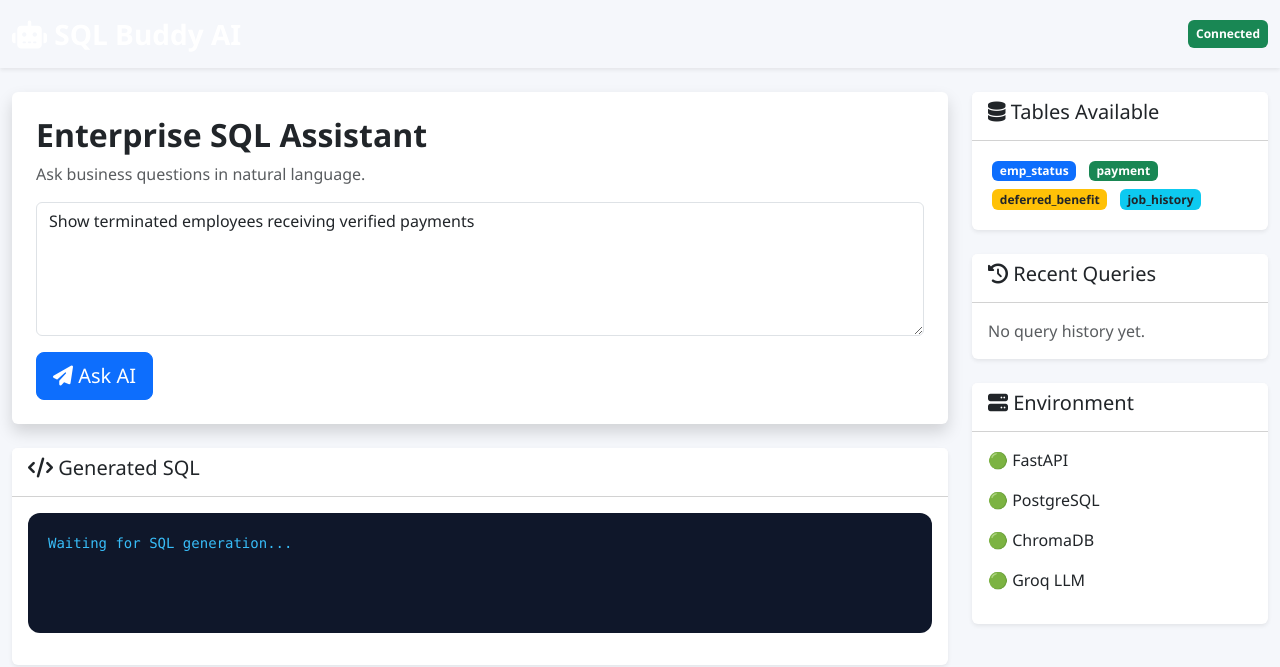
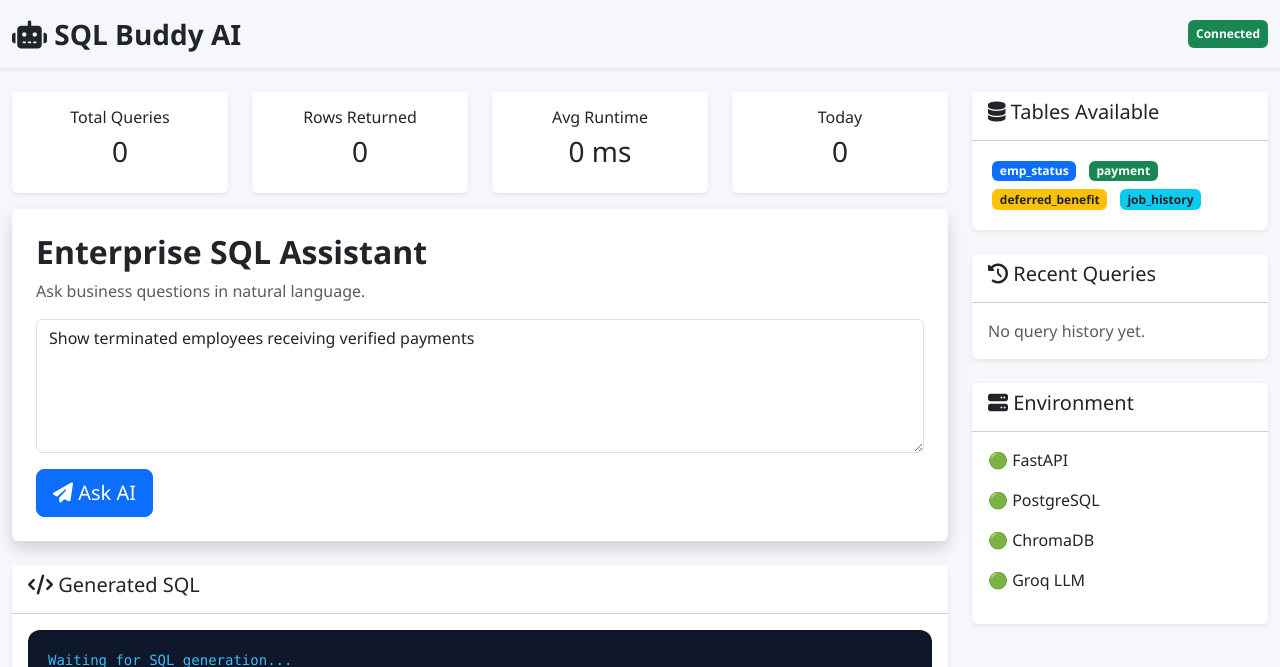
Before and after one commit to BharatArora2006/sql-buddy-ai, a FastAPI app: page /dashboard in a window 1280 px wide. Shown: the top 667 px of the page. Run offline with FastAPI, Linux system fonts and the light colour scheme.

Commit message:
Added KPI dashboards

```diff
--- a/app/main.py
+++ b/app/main.py
@@ -4,6 +4,9 @@ from fastapi import Form
 
 from fastapi.templating import Jinja2Templates
 from fastapi.staticfiles import StaticFiles
+
+from sqlalchemy import func
+from datetime import datetime
 
 from app.database.database import engine
 from app.database.database import Base
@@ -64,7 +67,6 @@ def health_check():
         "message": "SQL Buddy Running"
     }
 
-
 @app.get("/dashboard")
 def dashboard(request: Request):
 
@@ -75,6 +77,41 @@ def dashboard(request: Request):
         .order_by(QueryHistory.id.desc())
         .limit(10)
         .all()
+    )
+
+    # KPI 1
+    total_queries = (
+        db.query(QueryHistory)
+        .count()
+    )
+
+    # KPI 2
+    total_rows = (
+        db.query(
+            func.sum(QueryHistory.row_count)
+        )
+        .scalar()
+    ) or 0
+
+    # KPI 3
+    avg_runtime = (
+        db.query(
+            func.avg(QueryHistory.execution_time_ms)
+        )
+        .scalar()
+    ) or 0
+
+    # KPI 4
+    today = datetime.utcnow().date()
+
+    queries_today = (
+        db.query(QueryHistory)
+        .filter(
+            func.date(
+                QueryHistory.created_at
+            ) == today
+        )
+        .count()
     )
 
     db.close()
@@ -89,7 +126,13 @@ def dashboard(request: Request):
             "review": [],
             "sql_error": "",
             "metadata_docs": [],
-            "recent_queries": recent_queries
+            "recent_queries": recent_queries,
+
+            # KPI Cards
+            "total_queries": total_queries,
+            "total_rows": total_rows,
+            "avg_runtime": round(avg_runtime, 2),
+            "queries_today": queries_today
         }
     )
 
--- a/app/templates/dashboard.html
+++ b/app/templates/dashboard.html
@@ -29,7 +29,7 @@
 
         <div class="container-fluid">
 
-            <span class="navbar-brand fw-bold fs-3">
+            <span class="navbar-brand fw-bold fs-3 text-dark">
 
                 <i class="fa-solid fa-robot"></i>
 
@@ -55,7 +55,45 @@
             <!-- MAIN PANEL -->
 
             <div class="col-lg-9">
+                <div class="row mb-3">
 
+                    <div class="col-md-3">
+                        <div class="card shadow-sm border-0">
+                            <div class="card-body text-center">
+                                <h6>Total Queries</h6>
+                                <h3>{{ total_queries }}</h3>
+                            </div>
+                        </div>
+                    </div>
+
+                    <div class="col-md-3">
+                        <div class="card shadow-sm border-0">
+                            <div class="card-body text-center">
+                                <h6>Rows Returned</h6>
+                                <h3>{{ total_rows }}</h3>
+                            </div>
+                        </div>
+                    </div>
+
+                    <div class="col-md-3">
+                        <div class="card shadow-sm border-0">
+                            <div class="card-body text-center">
+                                <h6>Avg Runtime</h6>
+                                <h3>{{ avg_runtime }} ms</h3>
+                            </div>
+                        </div>
+                    </div>
+
+                    <div class="col-md-3">
+                        <div class="card shadow-sm border-0">
+                            <div class="card-body text-center">
+                                <h6>Today</h6>
+                                <h3>{{ queries_today }}</h3>
+                            </div>
+                        </div>
+                    </div>
+
+                </div>
                 <!-- QUESTION CARD -->
 
                 <div class="card shadow border-0 mb-4">
```
Also changed, not shown: chroma_db/chroma.sqlite3.
